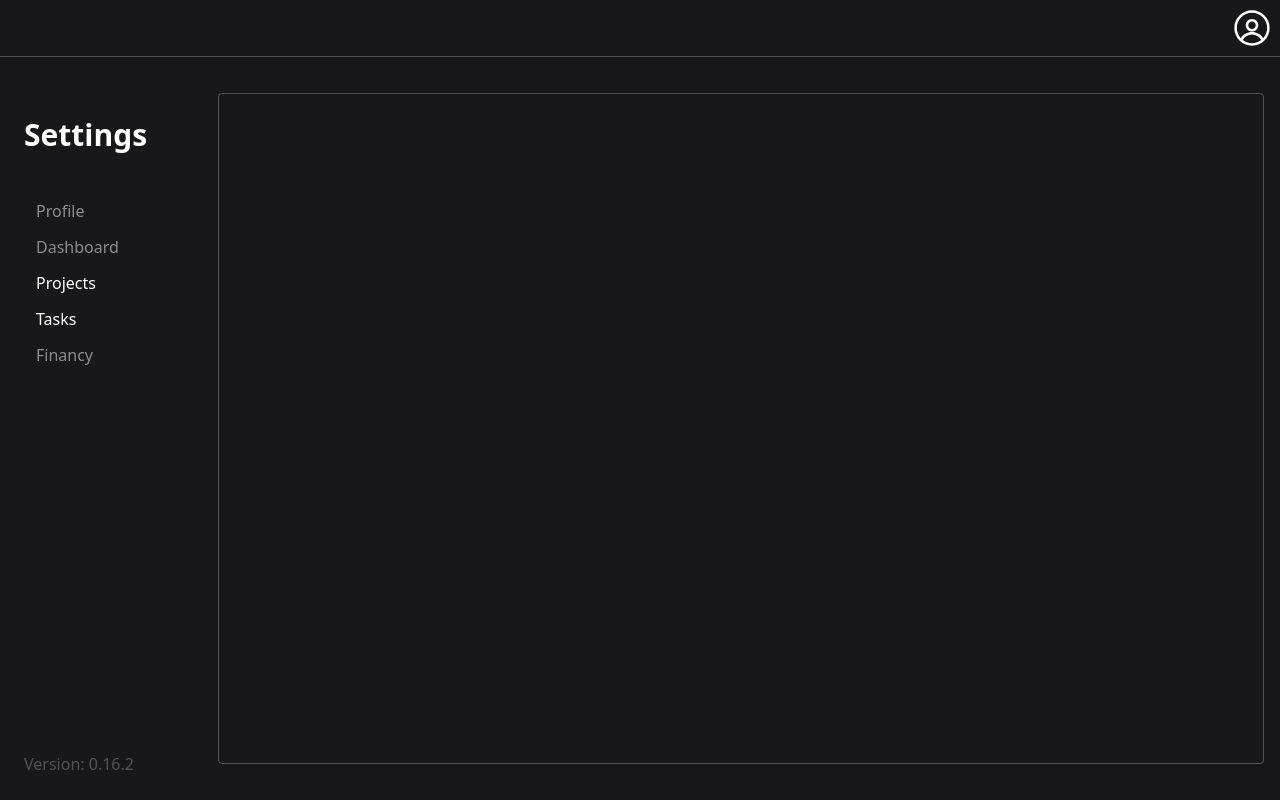
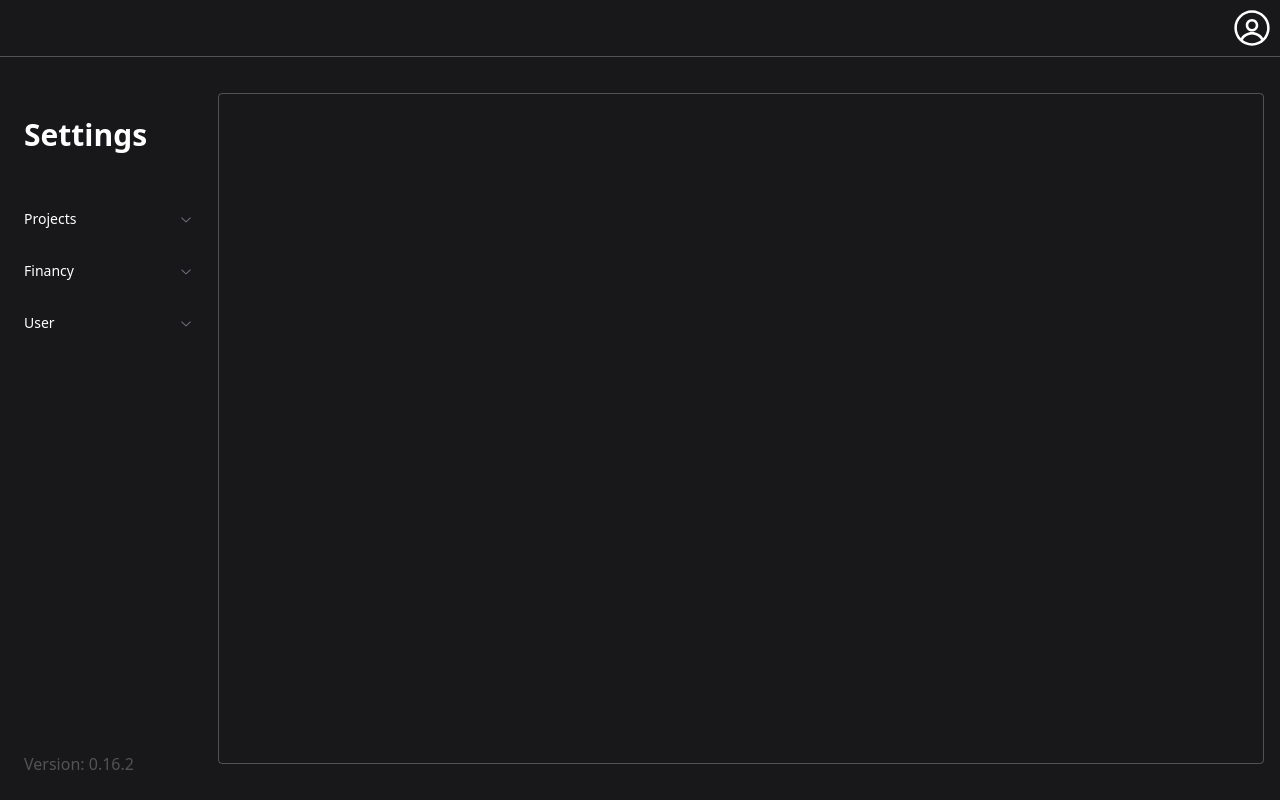
Before and after one commit to AndersonAndrad/hours_worked_marker_client, a React (Vite) app: page / in a window 1280 px wide. Built offline with nearby package versions, Linux system fonts and the light colour scheme.

Commit message:
feat: implementing accordion menu to separate modules

```diff
--- a/package.json
+++ b/package.json
@@ -11,6 +11,7 @@
   },
   "dependencies": {
     "@hookform/resolvers": "^3.3.4",
+    "@radix-ui/react-accordion": "^1.1.2",
     "@radix-ui/react-alert-dialog": "^1.0.5",
     "@radix-ui/react-dialog": "^1.0.5",
     "@radix-ui/react-dropdown-menu": "^2.0.6",
--- a/src/components/common/side-menu.component.tsx
+++ b/src/components/common/side-menu.component.tsx
@@ -1,5 +1,7 @@
 import { useEffect, useState } from "react";
+import { Accordion, AccordionContent, AccordionTrigger } from "../ui/accordion";
 
+import { AccordionItem } from "@radix-ui/react-accordion";
 import { FontItalicIcon } from "@radix-ui/react-icons";
 import { useNavigate } from "react-router-dom";
 import packageJson from '../../../package.json';
@@ -10,6 +12,13 @@
   path: string;
   disabled: boolean;
   icon: JSX.Element;
+  parent: MenuAccordion
+}
+
+enum MenuAccordion {
+  PROJECTS = 'projects',
+  FINANCY = 'financy',
+  USER = 'user',
 }
 
 export function SideMenu() {
@@ -18,37 +27,44 @@
 
   useEffect(() => {
     const items: MenuItem[] = [
-      { label: 'Profile', path: '', disabled: true, icon: <FontItalicIcon /> },
-      { label: 'Dashboard', path: '/dashboard', disabled: true, icon: <FontItalicIcon /> },
-      { label: 'Projects', path: '/projects', disabled: false, icon: <FontItalicIcon /> },
-      { label: 'Tasks', path: '/tasks', disabled: false, icon: <FontItalicIcon /> },
-      { label: 'Financy', path: '', disabled: true, icon: <FontItalicIcon /> },
+      { label: 'Profile', path: '', disabled: true, icon: <FontItalicIcon />, parent: MenuAccordion.USER },
+      { label: 'Dashboard', path: '/dashboard', disabled: true, icon: <FontItalicIcon />, parent: MenuAccordion.PROJECTS },
+      { label: 'Projects', path: '/projects', disabled: false, icon: <FontItalicIcon />, parent: MenuAccordion.PROJECTS },
+      { label: 'Tasks', path: '/tasks', disabled: false, icon: <FontItalicIcon />, parent: MenuAccordion.PROJECTS },
+      { label: 'Financy', path: '', disabled: true, icon: <FontItalicIcon />, parent: MenuAccordion.FINANCY },
     ]
-    setMenuItems(items)
+    setMenuItems(items);
   }, [])
 
   const navigateTo = (path: string): void => {
     navigate(path)
   }
 
+  const firstLetterUppercase = (word: string): string => {
+    return word.charAt(0).toUpperCase() + word.slice(1)
+  }
+
   return (
     <div className="w-1/5 h-full p-6 flex flex-col gap-10">
       <h3 className="text-3xl font-bold">Settings</h3>
-      <ul>
-        {menuItems.map(menuItem => {
-          return (
-            <li >
+      <Accordion type="single" collapsible className="w-full">
+        {Object.values(MenuAccordion).map((menuParent, index) => (
+          <AccordionItem value={menuParent} key={index}>
+            <AccordionTrigger>{firstLetterUppercase(menuParent)}</AccordionTrigger>
+            <AccordionContent>
+              {menuItems.filter(menuItem => menuItem.parent === menuParent).map(menuItem => (
                 <Toggle
                   className="text-1xl w-full flex flex-row justify-start"
                   disabled={menuItem.disabled}
                   onClick={() => { navigateTo(menuItem.path) }}
                 >
-                <span className="flex flex-row gap-2 items-center"  >{menuItem.label}</span>
+                  <span className="flex flex-row gap-2 items-center"  >{firstLetterUppercase(menuItem.label)}</span>
                 </Toggle>
-            </li>
-          )
-        })}
-      </ul>
+              ))}
+            </AccordionContent>
+          </AccordionItem>
+        ))}
+      </Accordion>
       <div className="mt-auto opacity-25">
         <span>Version: {packageJson.version}</span>
       </div>
--- /dev/null
+++ b/src/components/ui/accordion.tsx
@@ -0,0 +1,55 @@
+import * as React from "react"
+import * as AccordionPrimitive from "@radix-ui/react-accordion"
+import { ChevronDownIcon } from "@radix-ui/react-icons"
+
+import { cn } from "@/lib/utils"
+
+const Accordion = AccordionPrimitive.Root
+
+const AccordionItem = React.forwardRef<
+  React.ElementRef<typeof AccordionPrimitive.Item>,
+  React.ComponentPropsWithoutRef<typeof AccordionPrimitive.Item>
+>(({ className, ...props }, ref) => (
+  <AccordionPrimitive.Item
+    ref={ref}
+    className={cn("border-b", className)}
+    {...props}
+  />
+))
+AccordionItem.displayName = "AccordionItem"
+
+const AccordionTrigger = React.forwardRef<
+  React.ElementRef<typeof AccordionPrimitive.Trigger>,
+  React.ComponentPropsWithoutRef<typeof AccordionPrimitive.Trigger>
+>(({ className, children, ...props }, ref) => (
+  <AccordionPrimitive.Header className="flex">
+    <AccordionPrimitive.Trigger
+      ref={ref}
+      className={cn(
+        "flex flex-1 items-center justify-between py-4 text-sm font-medium transition-all hover:underline [&[data-state=open]>svg]:rotate-180",
+        className
+      )}
+      {...props}
+    >
+      {children}
+      <ChevronDownIcon className="h-4 w-4 shrink-0 text-muted-foreground transition-transform duration-200" />
+    </AccordionPrimitive.Trigger>
+  </AccordionPrimitive.Header>
+))
+AccordionTrigger.displayName = AccordionPrimitive.Trigger.displayName
+
+const AccordionContent = React.forwardRef<
+  React.ElementRef<typeof AccordionPrimitive.Content>,
+  React.ComponentPropsWithoutRef<typeof AccordionPrimitive.Content>
+>(({ className, children, ...props }, ref) => (
+  <AccordionPrimitive.Content
+    ref={ref}
+    className="overflow-hidden text-sm data-[state=closed]:animate-accordion-up data-[state=open]:animate-accordion-down"
+    {...props}
+  >
+    <div className={cn("pb-4 pt-0", className)}>{children}</div>
+  </AccordionPrimitive.Content>
+))
+AccordionContent.displayName = AccordionPrimitive.Content.displayName
+
+export { Accordion, AccordionItem, AccordionTrigger, AccordionContent }
```
Also changed, not shown: 1 other file (tests, documents, lock files or other folders). Lines whose indentation alone changed are shown as unchanged.
